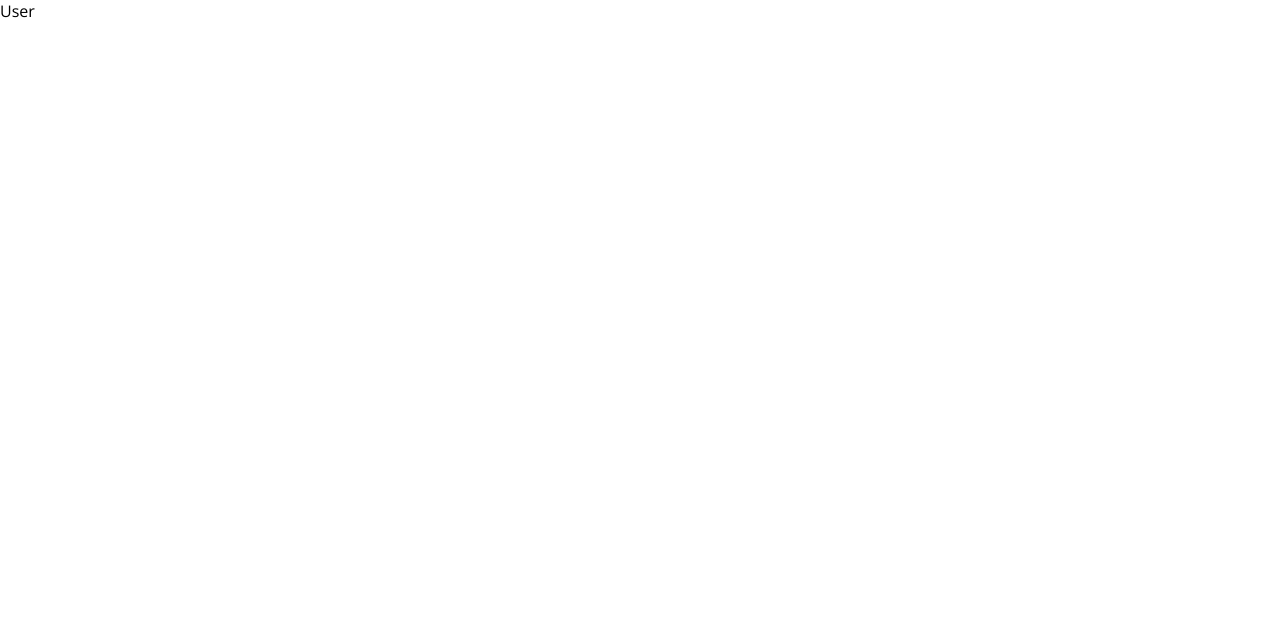
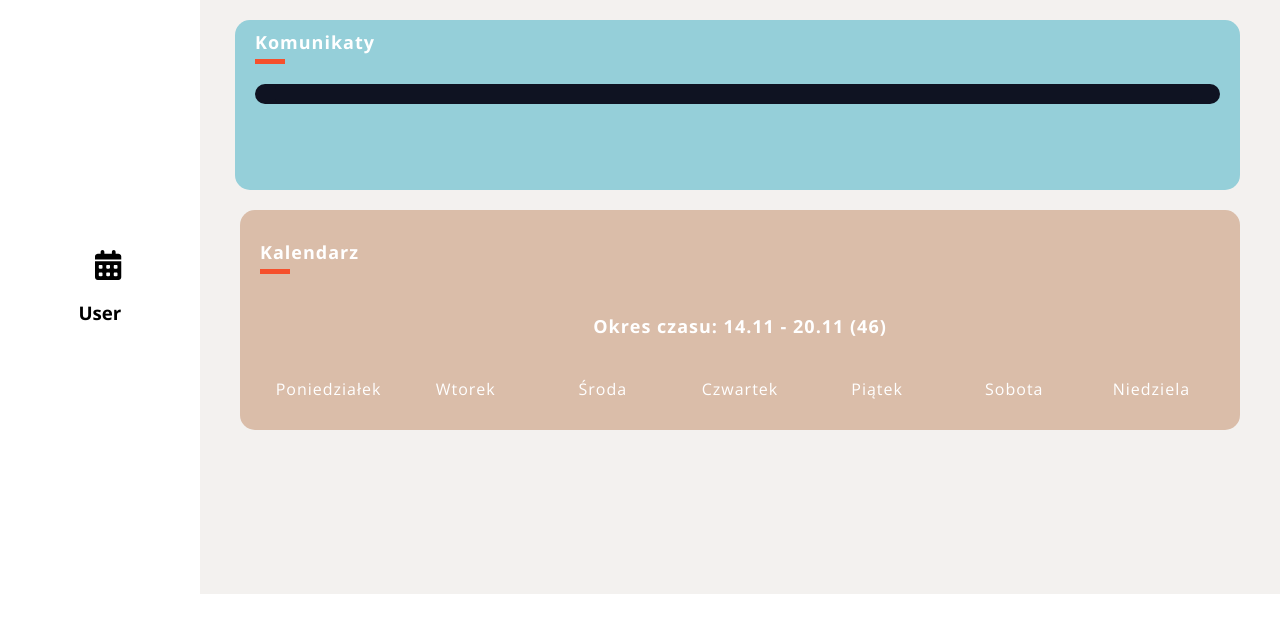
Before and after one commit to odevpl/kodillameet, a React (Create React App) app in the folder app/: page / in a window 1280 px wide. Shown: the top 632 px of the page. Built offline with nearby package versions, Linux system fonts and the light colour scheme.

Commit message:
Create user Calendar

```diff
--- a/app/src/App.css
+++ b/app/src/App.css
@@ -4,16 +4,17 @@
 
 .container {
   display: flex;
+  background-color:  #f3f1ef;
 }
 
 .sidebar {
-  height: 100vh;
   min-width: 200px;
   display: flex;
+  background-color: white;
 }
 
 .sidebar-content {
-  margin: auto;
+  margin: 250px auto;
 }
 
 .sidebar-icon {
@@ -25,14 +26,11 @@
 
 .admin-content {
   width: 100%;
-  height: 100%;
-  background-color:  #f3f1ef;
 }
 
 /* messages box */
 
 .message-box {
-  height: 100%;
   min-height: 170px;
   background-color: #95cfd9;
   margin: 20px 40px 20px 35px;
@@ -72,7 +70,6 @@
 
 .calendar-container {
   flex-grow: 1;
-  height: 100%;
   background-color: #dabda9;
   margin: 0px 40px 20px 40px;
   border-radius: 15px;
--- a/app/src/modules/CalendarBox/CalendarBox.js
+++ b/app/src/modules/CalendarAdmin/CalendarAdmin.js
@@ -1,17 +1,14 @@
-import { dayNames, hours } from "./../../const/dates/dates";
-import { useState } from "react";
+import { dayNames, hours } from "../../const/dates/dates";
+import CalendarContext from "../../providers/CalendarProvider";
+import { useContext } from "react";
 
-const CalendarBox = ({openModal}) => {
+const CalendarAdmin = ({openModal}) => {
 
-    const [active, setActive] = useState([])
+    const { active, setActive, sorted } = useContext(CalendarContext)
 
-    console.log('active is', active)
+    const date = new Date().toLocaleDateString();
+    console.log('date is ', date)
 
-    const sorted = [...active].sort((a, b) => {
-        return a.hourId - b.hourId;
-    });
-
-    console.log('seortedTwo', sorted)
 
     return (
 
@@ -44,9 +41,13 @@ const CalendarBox = ({openModal}) => {
                                 return (
                                     <button
                                         key={hourIndex}
-                                        onClick={() => setActive(isActive
+                                        onClick={
+
+                                            () => setActive(isActive
                                         ? active.filter((current) => current.hour !== hour.hour || current.dayId !== dayIndex)
-                                        : [...active, {dayId: dayIndex, hourId: hourIndex, hour: hour.hour }])}
+                                        : [...active, {dayId: dayIndex, hourId: hourIndex, hour: hour.hour }])
+
+                                    }
                                         className={`
                                             hour
                                             ${ isActive ? "active" : "" }
@@ -102,4 +103,4 @@ const CalendarBox = ({openModal}) => {
     )
 }
 
-export default CalendarBox;
+export default CalendarAdmin;
--- /dev/null
+++ b/app/src/modules/CalendarUser/CalendarUser.js
@@ -0,0 +1,47 @@
+import { dayNames } from "../../const/dates/dates";
+import CalendarContext from "../../providers/CalendarProvider";
+import { useContext } from "react";
+
+const CalendarUser = () => {
+
+    const { sorted } = useContext(CalendarContext);
+
+    return (
+
+        <div className="calendar-container">
+            <div className="calendar-header">
+                <div className="calendar-header-left">
+                    <h1>Kalendarz</h1>
+                    <div className="underline"></div>
+                </div>
+            </div>
+
+            <div className="calendar-content">
+                <h1>Okres czasu: 14.11 - 20.11 (46)</h1>
+                <div className="calendar-days">
+                    {dayNames.map((item, dayIndex) =>
+                        <div className="day-column" >
+                            <h2 key={dayIndex}>{item.longName}</h2>
+                            {sorted.map((userHour, userHourIndex) => {
+                                if(dayIndex === userHour.dayId)
+                                return (
+                                    <button
+                                        key={userHourIndex}
+                                        className="hour"
+                                    >
+                                        {userHour.hour}
+                                    </button>
+                                )
+                            }
+                            )}
+                        </div>
+                    )}
+
+
+                </div>
+            </div>
+        </div>
+    )
+}
+
+export default CalendarUser;
--- a/app/src/modules/MessagesBox/MessagesBox.js
+++ b/app/src/modules/MessagesAdmin/MessagesAdmin.js
@@ -1,14 +1,12 @@
 import { useState } from "react";
 
-const MessagesBox = () => {
+const MessagesAdmin = () => {
 
     const [message, setMessage] = useState('')
 
     const hanldeMessageChange = event => {
         setMessage(event.target.value)
     }
-
-    console.log('message', message)
 
     return (
         <div className="message-box">
@@ -28,4 +26,4 @@ const MessagesBox = () => {
     )
 }
 
-export default MessagesBox;
+export default MessagesAdmin;
--- /dev/null
+++ b/app/src/modules/MessagesUser/MessagesUser.js
@@ -0,0 +1,14 @@
+const MessagesUser = () => {
+
+    return (
+        <div className="message-box">
+            <h1>Komunikaty</h1>
+            <div className="underline"></div>
+            <div className="message">
+                <div className="textarea"></div>
+            </div>
+        </div>
+    )
+}
+
+export default MessagesUser;
--- a/app/src/page/Admin/Admin.js
+++ b/app/src/page/Admin/Admin.js
@@ -1,8 +1,8 @@
 import { useState } from 'react';
 import { FontAwesomeIcon } from '@fortawesome/react-fontawesome';
 import { faCalendarDays } from '@fortawesome/free-solid-svg-icons';
-import MessagesBox from '../../modules/MessagesBox/MessagesBox';
-import CalendarBox from '../../modules/CalendarBox/CalendarBox';
+import MessagesAdmin from '../../modules/MessagesAdmin/MessagesAdmin';
+import CalendarAdmin from '../../modules/CalendarAdmin/CalendarAdmin';
 import Modal from '../../modules/Modal/Modal';
 
 const Admin = () => {
@@ -25,8 +25,8 @@ const Admin = () => {
           </aside>
 
           <section className="admin-content">
-            <MessagesBox />
-            <CalendarBox openModal={OpenModal}/>
+            <MessagesAdmin />
+            <CalendarAdmin openModal={OpenModal}/>
           </section>
 
           <Modal toggle={modalState} action={OpenModal}>
--- a/app/src/page/User/User.js
+++ b/app/src/page/User/User.js
@@ -1,10 +1,27 @@
+import { FontAwesomeIcon } from '@fortawesome/react-fontawesome';
+import { faCalendarDays } from '@fortawesome/free-solid-svg-icons';
+import MessagesUser from '../../modules/MessagesUser/MessagesUser';
+import CalendarUser from '../../modules/CalendarUser/CalendarUser';
+
 const User = () => {
 
     return (
       <main>
+        <div className="container" id="1">
 
-        <div id="2">User</div>
+          <aside className="sidebar">
+            <div className="sidebar-content">
+              <FontAwesomeIcon icon={faCalendarDays} className="sidebar-icon"/>
+              <h3>User</h3>
+            </div>
+          </aside>
 
+          <section className="admin-content">
+            <MessagesUser />
+            <CalendarUser />
+          </section>
+
+        </div>
       </main>
     )
 
--- a/app/src/providers/CalendarProvider.js
+++ b/app/src/providers/CalendarProvider.js
@@ -1,14 +1,24 @@
 import { createContext } from "react";
-import { dayNames, hours } from "./../const/dates/dates"
+import { useState } from "react";
 
 const CalendarContext = createContext();
 
 export const CalendarProvider = ({ children }) => {
 
-    // place for hooks, state, functions, etc
+    const [active, setActive] = useState([])
+
+    const sorted = [...active].sort((a, b) => {
+        return a.hourId - b.hourId;
+    });
 
     return (
-        <CalendarContext.Provider value ={{ dayNames, hours }}>{children}</CalendarContext.Provider>
+        <CalendarContext.Provider
+            value ={{
+                active,
+                setActive,
+                sorted}}
+        >{children}
+        </CalendarContext.Provider>
     );
 };
 
```
